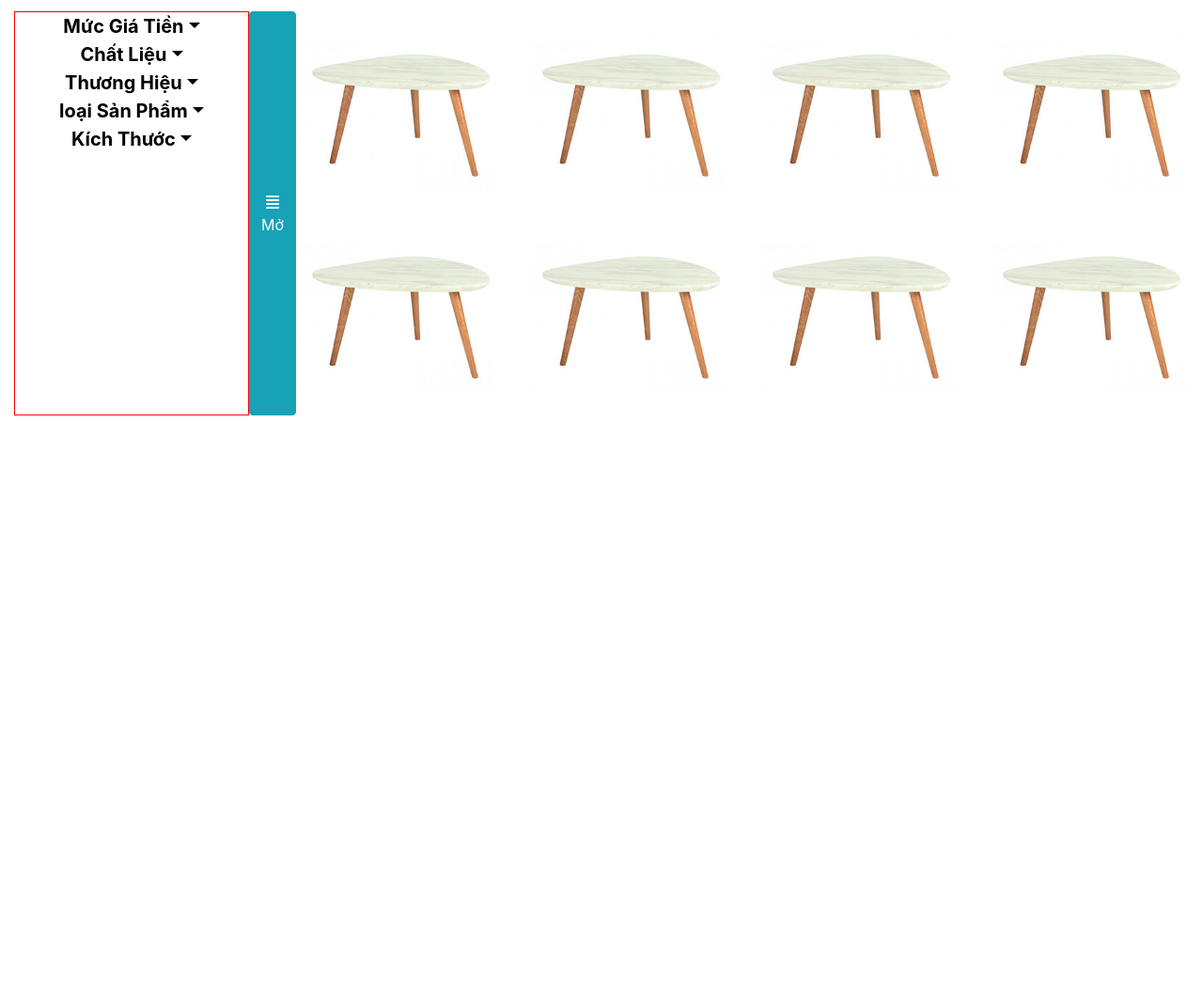
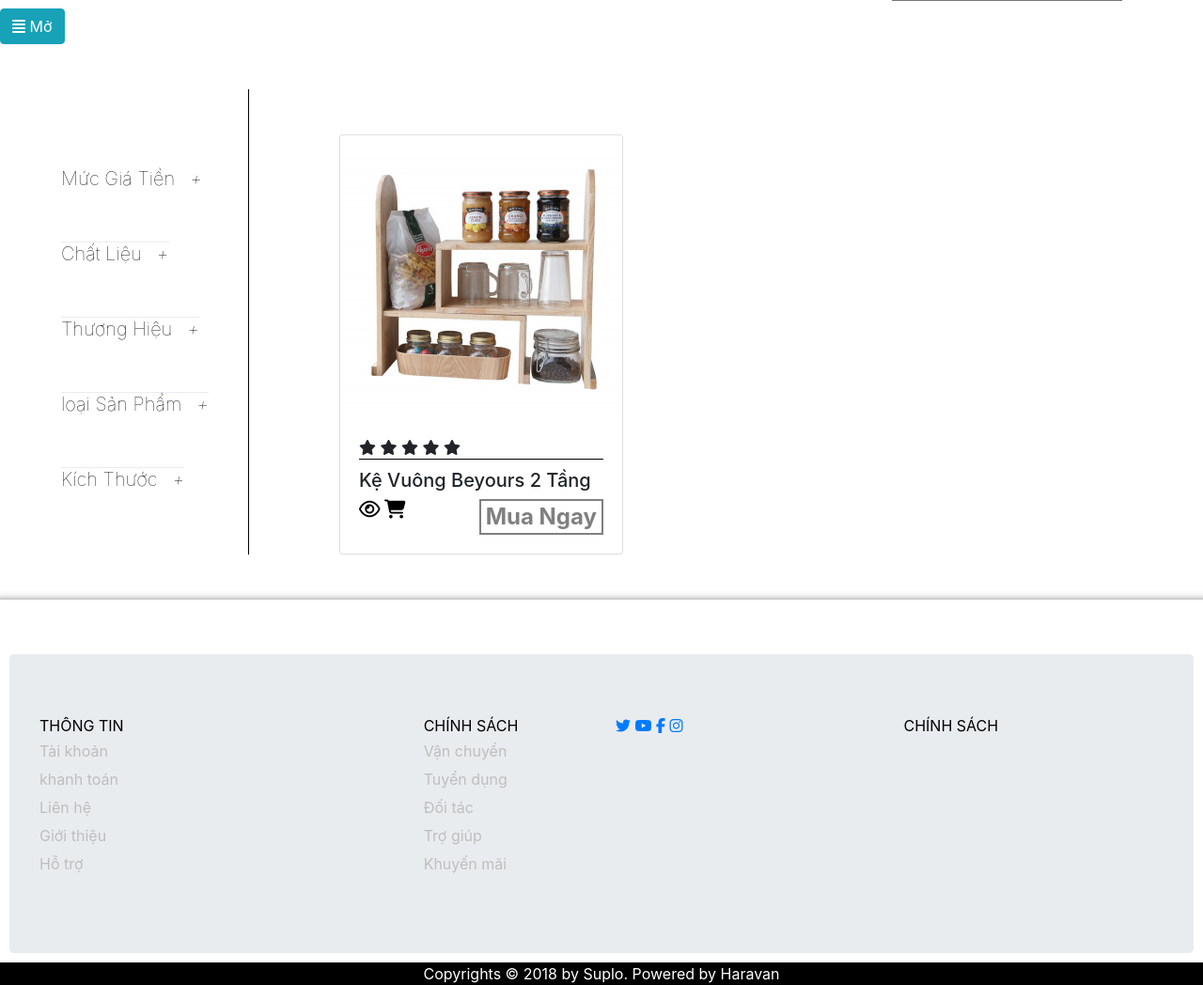
Before and after one commit to danghoanglong719/LHL_Web, a PHP site: page /html/product.html in a window 1280 px wide. Shown: the part 527-1575 px from the top of the page at 94% size. Before the commit the page ends 969 px from the top, so only its background shows below. Run offline with PHP 8.4, Linux system fonts and the light colour scheme; some libraries are stand-ins or nearby versions.

Commit message:
Update product.css

```diff
--- a/Layout_Web/css/product.css
+++ b/Layout_Web/css/product.css
@@ -14,26 +14,36 @@
         max-width: 250px;
         color: #fff;
         transition: all 0.3s;
-        border: 1px solid red;
+        border-right: 1px solid black;
     }
 
     #sidebar.active {
-        margin-left: -270px;
+        margin-left: -290px;
     }
 
     #sidebar ul {
         font-size: 20px;
-        font-weight: bold;
     }
 
     #sidebar ul li a {
         text-decoration: none;
         color: black;
+        font-weight: 100 !important;
+    }
+
+    #sidebar ul li {
+        margin-top: 50px;
+    }
+
+    .hie {
+        padding-top: 30px;
+        padding-bottom: 30px;
+        padding-left: 50px;
     }
 
     @media(max-width:768px) {
         #sidebar {
-            margin-left: -270px;
+            margin-left: -290px;
         }
         #sidebar.active {
             margin-left: 0px;
@@ -42,3 +52,9 @@
             display: none;
         }
     }
+
+    @media(max-width:575px) {
+        #sidebar {
+            width: 100%;
+        }
+    }
--- a/Layout_Web/html/product.html
+++ b/Layout_Web/html/product.html
@@ -289,6 +289,7 @@
 
 
             <!--#region Dropdown-menu-->
+
             <ul class="nav navbar-nav ml-auto ">
                 <li class="nav-item dropdown ">
                     <a class="nav-link dropdown-toggle  text-decoration-none mr-4" href="#" id="navbardrop" data-toggle="dropdown">
@@ -330,39 +331,58 @@
 
 
     </nav>
-
-    <!---->
-    <div class=" container-fluid">
-        <img src="../img/page2.jpg" class="img-fluid" style="width:500px;">
+    <div class="container mt-3">
+        <img src="../img/collection_image_default.jpg" alt="" class=" img-fluid">
     </div>
     <!---->
-
-
+    <div class="container mt-5">
+        <div class="row">
+            <div class="col-sm-12 clearfix">
+                <div class=" float-right">
+                    <label for="catalog">Xắp Xếp</label>
+                    <select name="catalog">
+                    <option value="">Tùy chọn</option>
+                    <option value="">Sản Phẩm Bán Chạy</option>
+                    <option value="">Xắp Xếp Theo Chữ cái Từ A-Z</option>
+                    <option value="">Xắp Xếp Theo Chữ cái Từ Z-A</option>
+                    <option value="">Mới Nhất</option>
+                    <option value="">Cũ Nhất</option>
+                </select>
+                </div>
+            </div>
+        </div>
+    </div>
+    <!---->
+    <div style=" position:sticky;top:40%">
+        <button type="button" id="sidebarCollapse" class="btn btn-info">
+        <i class="fa fa-align-justify"></i> <span>Mở</span>
+    </button>
+    </div>
     <!--mục chọn-->
     <div class="wrapper container-fluid mt-5">
         <nav id="sidebar">
-            <div class="" style="text-align: center;">
+            <div class="hie" style="text-align:left;">
                 <ul class="list-unstyled  " style="font-size: 20px;font-weight: bold;color: black;">
                     <li class="active">
-                        <a href="#child" data-toggle="collapse" aria-expanded="false" class="dropdown-toggle">Mức Giá Tiền</a>
+                        <a href="#child" data-toggle="collapse" aria-expanded="false">Mức Giá Tiền<i class="ml-3" >+</i></a>
                         <ul class="collapse list-unstyled" id="child">
-                            <li>
-                                <input type="checkbox" class="custom-control-input" id="defaultChecked2" checked>
-                                <label class="custom-control-label" for="defaultChecked2">1 triệu</label>
+                            <li class="custom-control custom-checkbox ">
+                                <input type="checkbox" class="custom-control-input" id="defaultInline1">
+                                <label class="custom-control-label" for="defaultInline1">2</label>
                             </li>
-                            <li>
-                                <input type="checkbox" class="custom-control-input" id="defaultChecked3" checked>
-                                <label class="custom-control-label" for="defaultChecked3">2 triệu</label>
+                            <li class="custom-control custom-checkbox ">
+                                <input type="checkbox" class="custom-control-input" id="defaultInline2">
+                                <label class="custom-control-label" for="defaultInline2">2</label>
                             </li>
-                            <li>
-                                <input type="checkbox" class="custom-control-input" id="defaultChecked4" checked>
-                                <label class="custom-control-label" for="defaultChecked4">3 triệu</label>
+                            <li class="custom-control custom-checkbox ">
+                                <input type="checkbox" class="custom-control-input" id="defaultInline3">
+                                <label class="custom-control-label" for="defaultInline3">2</label>
                             </li>
                         </ul>
                     </li>
 
                     <li>
-                        <a href="#child2" data-toggle="collapse" aria-expanded="false" class="dropdown-toggle">Chất Liệu</a>
+                        <a href="#child2" data-toggle="collapse" aria-expanded="false" class="dropdown-divider">Chất Liệu<i class="ml-3" >+</i></a>
                         <ul class="collapse list-unstyled" id="child2">
                             <li>
                                 <a href="#">page1</a>
@@ -376,7 +396,7 @@
                         </ul>
                     </li>
                     <li>
-                        <a href="#child3" data-toggle="collapse" aria-expanded="false" class="dropdown-toggle">Thương Hiệu</a>
+                        <a href="#child3" data-toggle="collapse" aria-expanded="false" class="dropdown-divider">Thương Hiệu<i class="ml-3" >+</i></a>
                         <ul class="collapse list-unstyled" id="child3">
                             <li>
                                 <a href="#">page1</a>
@@ -390,7 +410,7 @@
                         </ul>
                     </li>
                     <li>
-                        <a href="#child4" data-toggle="collapse" aria-expanded="false" class="dropdown-toggle">loại Sản Phẩm</a>
+                        <a href="#child4" data-toggle="collapse" aria-expanded="false" class="dropdown-divider">loại Sản Phẩm<i class="ml-3" >+</i></a>
                         <ul class="collapse list-unstyled" id="child4">
                             <li>
                                 <a href="#">page1</a>
@@ -404,7 +424,7 @@
                         </ul>
                     </li>
                     <li>
-                        <a href="#child5" data-toggle="collapse" aria-expanded="false" class="dropdown-toggle">Kích Thước</a>
+                        <a href="#child5" data-toggle="collapse" aria-expanded="false" class="dropdown-divider">Kích Thước<i class="ml-3" >+</i></a>
                         <ul class="collapse list-unstyled" id="child5">
                             <li>
                                 <a href="#">page1</a>
@@ -419,30 +439,79 @@
                     </li>
                 </ul>
             </div>
+
         </nav>
-        <button type="button" id="sidebarCollapse" class="btn btn-info">
-            <i class="fa fa-align-justify"></i> <span>Mở</span>
-        </button>
 
-        <div class="row">
-            <div class="col-sm-3">
-                <img src="../img/1-ban-1587981900.jpg" alt="" class="img-fluid">
-                <img src="../img/1-ban-1587981900.jpg" alt="" class="img-fluid">
-            </div>
-            <div class="col-sm-3">
-                <img src="../img/1-ban-1587981900.jpg" alt="" class="img-fluid">
-                <img src="../img/1-ban-1587981900.jpg" alt="" class="img-fluid">
-            </div>
-            <div class="col-sm-3">
-                <img src="../img/1-ban-1587981900.jpg" alt="" class="img-fluid">
-                <img src="../img/1-ban-1587981900.jpg" alt="" class="img-fluid">
-            </div>
-            <div class="col-sm-3">
-                <img src="../img/1-ban-1587981900.jpg" alt="" class="img-fluid">
-                <img src="../img/1-ban-1587981900.jpg" alt="" class="img-fluid">
+        <div class="row ml-5">
+            <div class="col-xs-6 ml-5 mt-5">
+                <div class="card h-100 ">
+                    <a href="# "> <img class="card-img-top img-fluid " src="../img/a1.jpg "></a>
+                    <div class="card-body ">
+                        <div style="border-bottom:1px solid black ;margin-bottom: 10px; ">
+                            <i class="fas fa-star"></i>
+                            <i class="fas fa-star"></i>
+                            <i class="fas fa-star"></i>
+                            <i class="fas fa-star"></i>
+                            <i class="fas fa-star"></i>
+                        </div>
+                        <h5>Kệ Vuông Beyours 2 Tầng</h5>
+                        <div class="face-2 ">
+                            <a href="# "><i class="far fa-eye " style="font-size: 20px; "></i></a>
+                            <a href="# "><i class="fas fa-shopping-cart" style="font-size: 20px;"></i></a>
+                            <button class="float-right close" id="buy">Mua Ngay</button>
+                        </div>
+                    </div>
+                </div>
             </div>
         </div>
     </div>
+    <!---->
+    <div class="container-fluid mt-5 " style="border:1px solid black;background-color:white; border: none;padding: 10px;box-shadow: 5px 10px 8px 10px #888888; ">
+        <div class="jumbotron mb-0 mt-5 ">
+            <div class="row ">
+                <div class="col-sm-4 col-xs-12 ">
+                    <h7> THÔNG TIN</h7>
+                    <ul class="let ">
+                        <li>
+                            <a href="# ">Tài khoản</a>
+                        </li>
+                        <li> <a href="# ">khanh toán</a></li>
+                        <li> <a href="# ">Liên hệ</a></li>
+                        <li> <a href="# ">Giới thiệu</a></li>
+                        <li> <a href="# ">Hỗ trợ</a>
+                        </li>
+                    </ul>
+                </div>
+                <div class="col-sm-2 col-xs-12 ">
+                    <h7>CHÍNH SÁCH</h7>
+                    <ul class="let ">
+                        <li><a href="# ">Vận chuyển</a></li>
+                        <li> <a href="# ">Tuyển dụng</a></li>
+                        <li> <a href="# ">Đối tác</a></li>
+                        <li> <a href="# ">Trợ giúp</a></li>
+                        <li> <a href="# ">Khuyến mãi</a>
+                        </li>
+                </div>
+                <div class="col-sm-3 col-xs-12 ">
+                    <a href="# "><i class="fab fa-twitter "></i></a>
+                    <a href="# "><i class="fab fa-youtube "></i></a>
+                    <a href="# "><i class="fab fa-facebook-f "></i></a>
+                    <a href="# "><i class="fab fa-instagram "></i></a>
+
+                </div>
+                <div class="col-sm-3 col-xs-12 ">
+                    <h7>CHÍNH SÁCH</h7>
+
+
+                </div>
+
+
+            </div>
+        </div>
+    </div>
+    <footer style="text-align: center;background-color: black ">
+        <h7 style="color: white; ">Copyrights © 2018 by Suplo. Powered by Haravan</h7>
+    </footer>
     <!--end mục chọn-->
 
     <!--jquery-->
```
Also changed, not shown: Layout_Web/img/collection_image_default.jpg (added), 1 other file.
